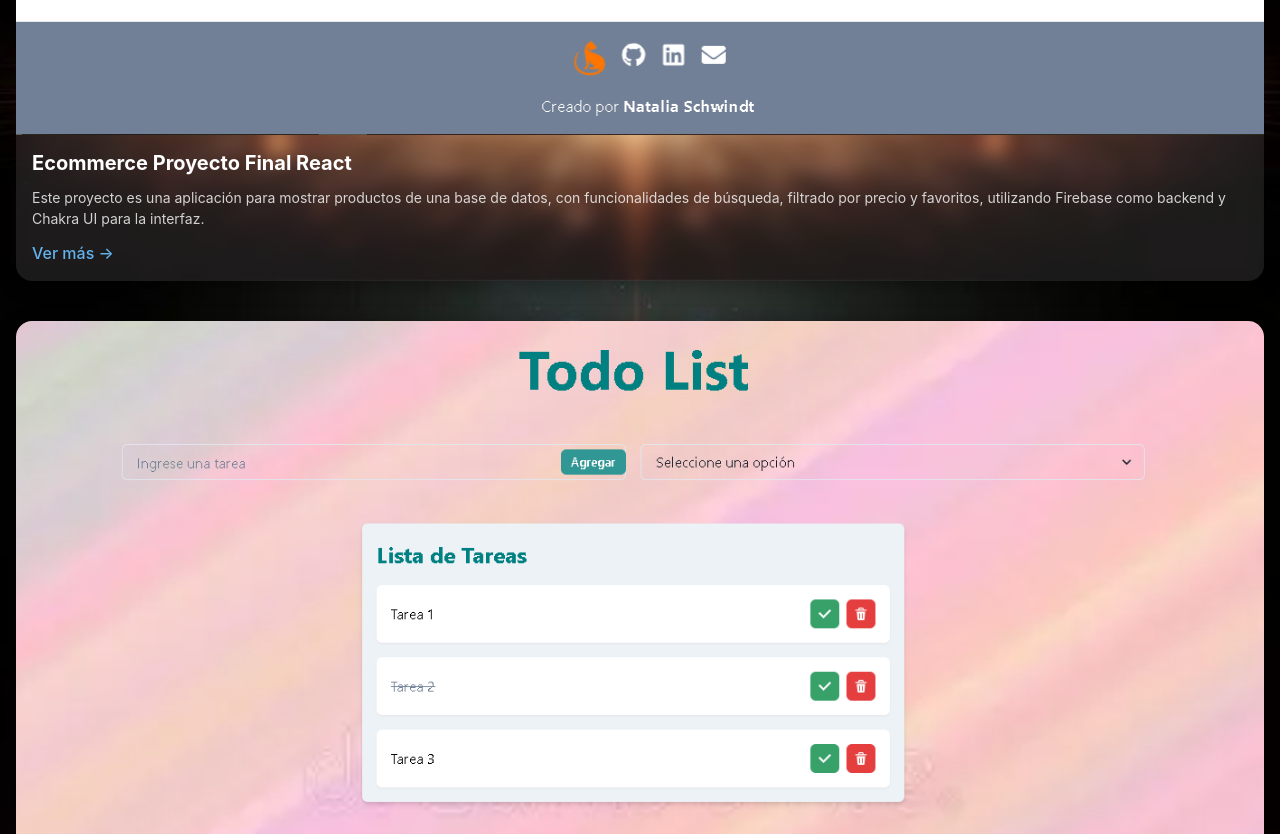
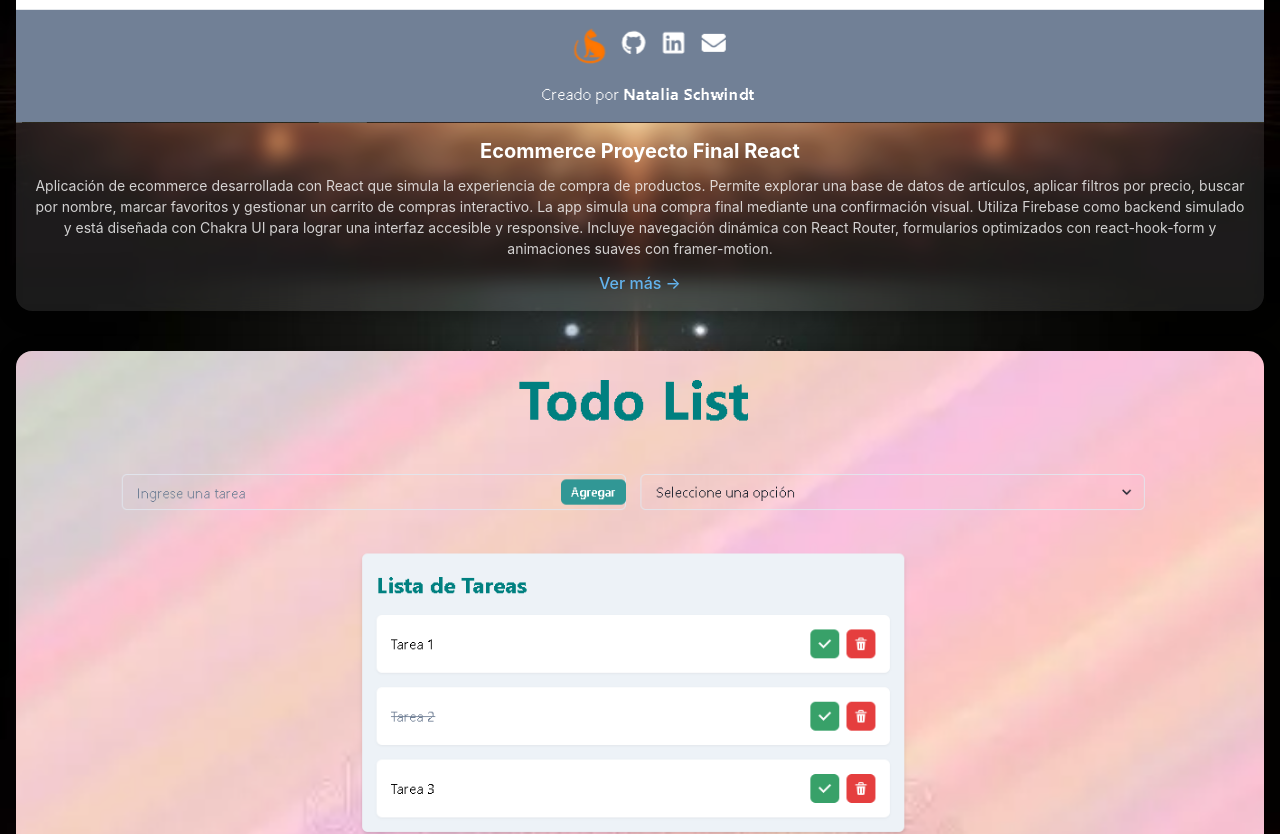
Before and after one commit to Natalia-Schwindt/portfolioReact2025, a React (Vite) app: page /projects in a window 1280 px wide. Shown: the part 1000-1834 px from the top of the page. Built offline with nearby package versions, Linux system fonts and the light colour scheme.

Commit message:
Modificando textos y estilos en tarjetas, y menú

```diff
--- a/src/components/Header.jsx
+++ b/src/components/Header.jsx
@@ -10,7 +10,9 @@ const Header = () => {
   return (
     <Box
       as="header"
-      position="relative"
+      position="fixed"
+      top="0"
+      width="100%"
       zIndex="1000"
       bg="transparent"
       p={4}
@@ -31,15 +33,16 @@ const Header = () => {
       {isOpen && (
         <Box
           position="absolute"
-          top="30px"
+          top="0"
           left="0"
           right="0"
           bg="transparent"
+          backdropFilter="blur(10px)"
           px={4}
           py={6}
           zIndex="999"
         >
-          <VStack align="start" spacing={4}>
+          <VStack align="start" spacing={1}>
             <ChakraLink
               as={RouterLink}
               to="/"
--- a/src/pages/Contact.jsx
+++ b/src/pages/Contact.jsx
@@ -10,7 +10,7 @@ const Contact = () => {
   return (
     <Box
       as="section"
-      p="150px 8px 0"
+      p="200px 8px 0"
       textAlign="center"
       color="white"
       h="70vh"
--- a/src/pages/Home.jsx
+++ b/src/pages/Home.jsx
@@ -6,7 +6,7 @@ const Home = () => {
       <Box textAlign="center">
         <Heading
           as="h1"
-          pt={200}
+          pt={250}
           fontSize={["3xl", "4xl", "5xl"]}
           color="white"
           lineHeight="short"
--- a/src/pages/Presentation.jsx
+++ b/src/pages/Presentation.jsx
@@ -4,7 +4,7 @@ const Presentation = () => {
   return (
     <Box
       as="section"
-      p="150px 6px 0"
+      p="200px 6px 0"
       color="white"
       textAlign="center"
     >
--- a/src/pages/Projects.jsx
+++ b/src/pages/Projects.jsx
@@ -5,7 +5,7 @@ const projects = [
     id: 1,
     title: "Ecommerce Proyecto Final React",
     description:
-      "Este proyecto es una aplicación para mostrar productos de una base de datos, con funcionalidades de búsqueda, filtrado por precio y favoritos, utilizando Firebase como backend y Chakra UI para la interfaz.",
+      "Aplicación de ecommerce desarrollada con React que simula la experiencia de compra de productos. Permite explorar una base de datos de artículos, aplicar filtros por precio, buscar por nombre, marcar favoritos y gestionar un carrito de compras interactivo. La app simula una compra final mediante una confirmación visual. Utiliza Firebase como backend simulado y está diseñada con Chakra UI para lograr una interfaz accesible y responsive. Incluye navegación dinámica con React Router, formularios optimizados con react-hook-form y animaciones suaves con framer-motion.",
     image: "/images/proyecto1.png",
     link: "https://github.com/Natalia-Schwindt/proyectoFinalReact",
   },
@@ -13,7 +13,7 @@ const projects = [
     id: 2,
     title: "Lista de Tareas",
     description:
-      "Este proyecto es para crear listas de tareas, realizado con React y módulos de Chakra UI. Es un diseño totalmente responsivo, para ser utilizado desde cualquier dispositivo.",
+    "Aplicación desarrollada como proyecto final del Módulo V de ADA ITW. Permite crear y gestionar listas de tareas de forma dinámica, intuitiva y completamente responsiva. El usuario puede añadir tareas, editarlas, filtrarlas por estado (pendientes o realizadas), y eliminarlas según necesidad. El diseño se realizó con React y Chakra UI, asegurando una experiencia de uso fluida desde cualquier dispositivo. Es una herramienta práctica pensada para mejorar la organización personal o laboral. El proyecto utiliza Vite para un entorno de desarrollo rápido y eficiente.",
     image: "/images/proyecto2.png",
     link: "https://github.com/Natalia-Schwindt/todolist",
   },
@@ -21,7 +21,7 @@ const projects = [
     id: 3,
     title: "Buscador de Comics",
     description:
-      "Este proyecto es un buscador de comics, utilizando la API de Marvel para obtener los datos. Se puede buscar por nombre, filtrar por personaje y ordenar por fecha de publicación.",
+      "Aplicación web que permite buscar, filtrar y ordenar cómics y personajes de Marvel usando su API oficial. Cuenta con paginación y muestra resultados en tarjetas responsivas con imágenes y detalles básicos. Desarrollada con HTML, Tailwind CSS y JavaScript puro.",
     image: "/images/proyecto3.png",
     link: "https://github.com/Natalia-Schwindt/buscadorDeComics",
   },
@@ -29,7 +29,7 @@ const projects = [
     id: 4,
     title: "AhorrADAs",
     description:
-      "Proyecto colaborativo para llevar control de gastos e ingresos, con la posibilidad de ver estadísticas y gráficos de los movimientos realizados.",
+      "Aplicación web desarrollada en equipo con otra estudiante, como parte de una práctica colaborativa, orientada a la gestión de finanzas personales. Permite registrar ingresos y gastos, aplicar filtros por tipo, categoría o fecha, y visualizar reportes personalizados. Proyecto realizado con JavaScript Vanilla, Tailwind CSS y LocalStorage. Incluye una versión traducida completamente al ruso, pensada para ampliar el alcance a otros públicos.",
     image: "/images/proyecto4.png",
     link: "https://github.com/Natalia-Schwindt/proyectoAhorrADAs",
   },
@@ -53,13 +53,7 @@ const projects = [
 
 const Projects = () => {
   return (
-    <Box
-      as="section"
-      py={10}
-      px={4}
-      minH="100vh"
-      color="white"
-    >
+    <Box as="section" mt="60px" py={10} px={4} minH="100vh" color="white">
       <Heading
         as="h2"
         fontSize="3xl"
@@ -91,7 +85,7 @@ const Projects = () => {
             objectFit="contain"
           />
 
-          <Stack spacing={3} p={4}>
+          <Stack spacing={3} p={4} textAlign="center">
             <Heading as="h3" fontSize="xl" color="white">
               {project.title}
             </Heading>
```
Also changed, not shown: 1 other file (tests, documents, lock files or other folders).
